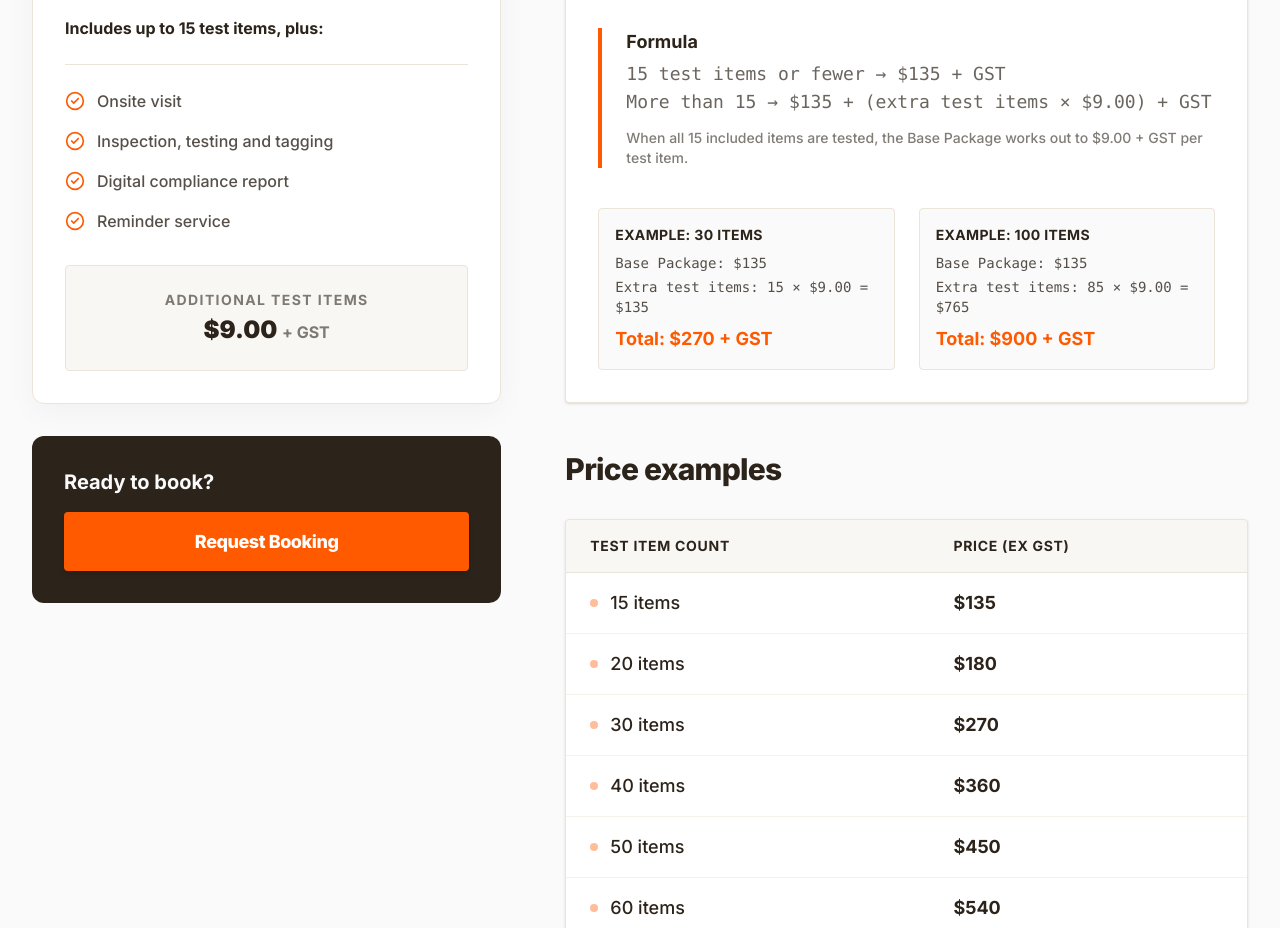
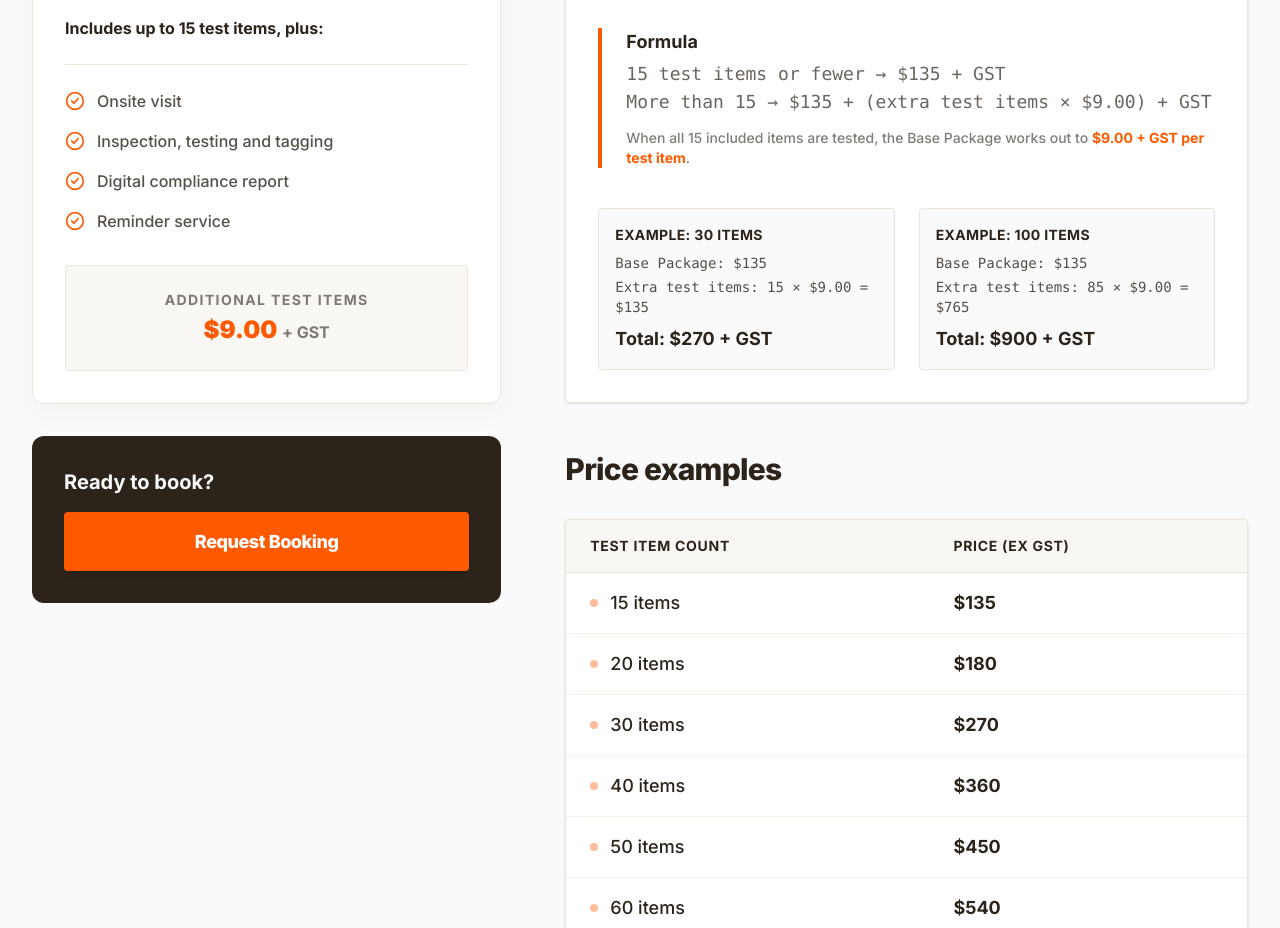
Before and after one commit to daaddd333/Red-Earth-Compliance, a React (Vite) app: page /pricing in a window 1280 px wide. Shown: the part 800-1728 px from the top of the page. Built offline with nearby package versions, Linux system fonts and the light colour scheme.

Commit message:
Refine pricing page visual emphasis

```diff
--- a/src/pages/Pricing.tsx
+++ b/src/pages/Pricing.tsx
@@ -65,7 +65,7 @@ export default function Pricing() {
 
                     <div className="bg-sandstone/30 rounded p-6 text-center border border-sandstone">
                       <p className="text-sm font-bold uppercase tracking-widest text-ink/60 mb-1">Additional Test Items</p>
-                      <p className="text-2xl font-black text-ink">$9.00 <span className="text-base font-bold text-ink/60">+ GST</span></p>
+                      <p className="text-2xl font-black text-ink"><span className="text-primary">$9.00</span> <span className="text-base font-bold text-ink/60">+ GST</span></p>
                     </div>
                   </div>
                 </div>
@@ -94,7 +94,7 @@ export default function Pricing() {
                     <p className="font-bold text-ink mb-1">Formula</p>
                     <p className="font-mono text-ink/70">15 test items or fewer &rarr; $135 + GST</p>
                     <p className="font-mono text-ink/70">More than 15 &rarr; $135 + (extra test items &times; $9.00) + GST</p>
-                    <p className="text-sm text-ink/60 font-medium mt-3">When all 15 included items are tested, the Base Package works out to $9.00 + GST per test item.</p>
+                    <p className="text-sm text-ink/60 font-medium mt-3">When all 15 included items are tested, the Base Package works out to <span className="text-primary font-bold">$9.00 + GST per test item</span>.</p>
                   </div>
 
                   <div className="grid sm:grid-cols-2 gap-6 pt-4">
@@ -104,7 +104,7 @@ export default function Pricing() {
                         <li>Base Package: $135</li>
                         <li>Extra test items: 15 &times; $9.00 = $135</li>
                       </ul>
-                      <p className="font-bold text-primary">Total: $270 + GST</p>
+                      <p className="font-bold text-ink">Total: $270 + GST</p>
                     </div>
                     <div className="bg-bg-light p-4 rounded border border-sandstone">
                       <p className="font-bold text-ink text-sm uppercase tracking-wide mb-2">Example: 100 items</p>
@@ -112,7 +112,7 @@ export default function Pricing() {
                         <li>Base Package: $135</li>
                         <li>Extra test items: 85 &times; $9.00 = $765</li>
                       </ul>
-                      <p className="font-bold text-primary">Total: $900 + GST</p>
+                      <p className="font-bold text-ink">Total: $900 + GST</p>
                     </div>
                   </div>
                 </div>
```
